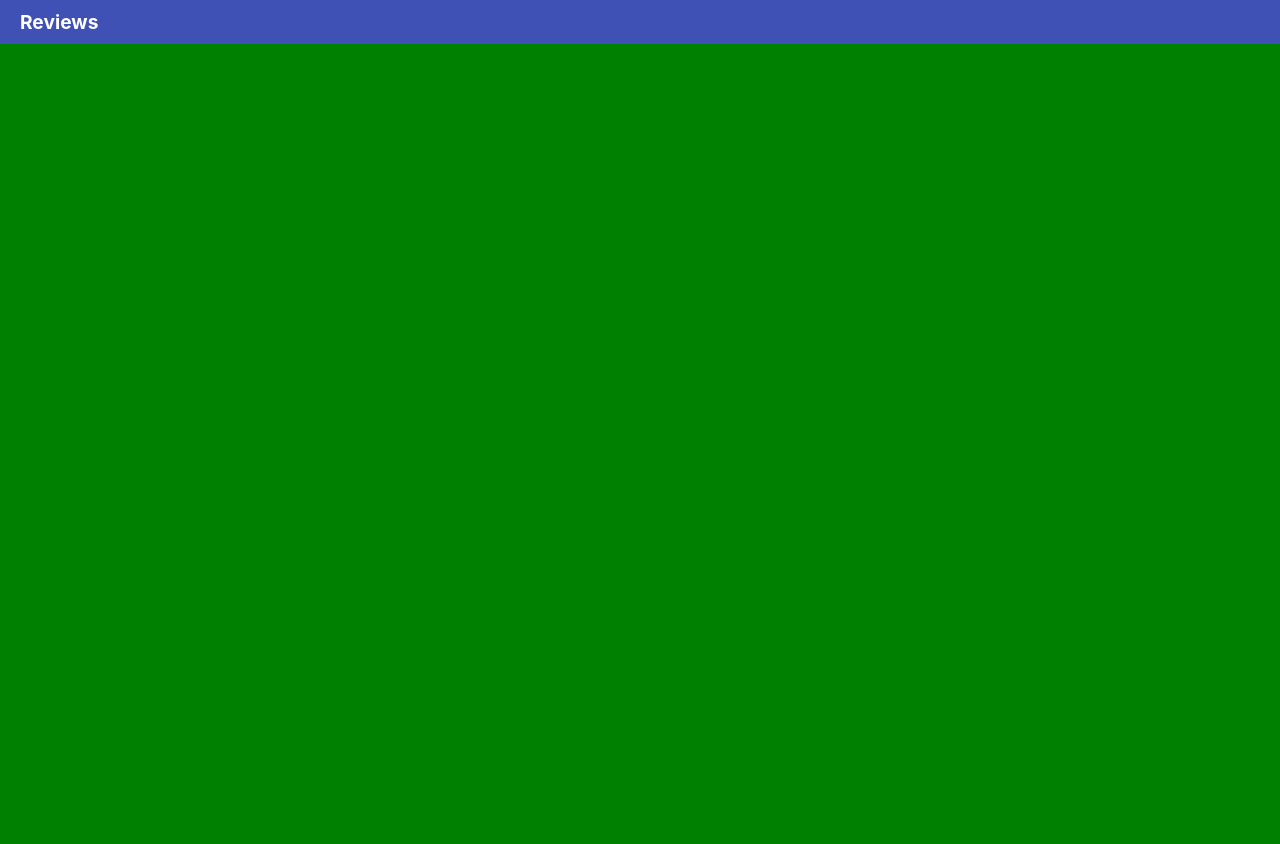
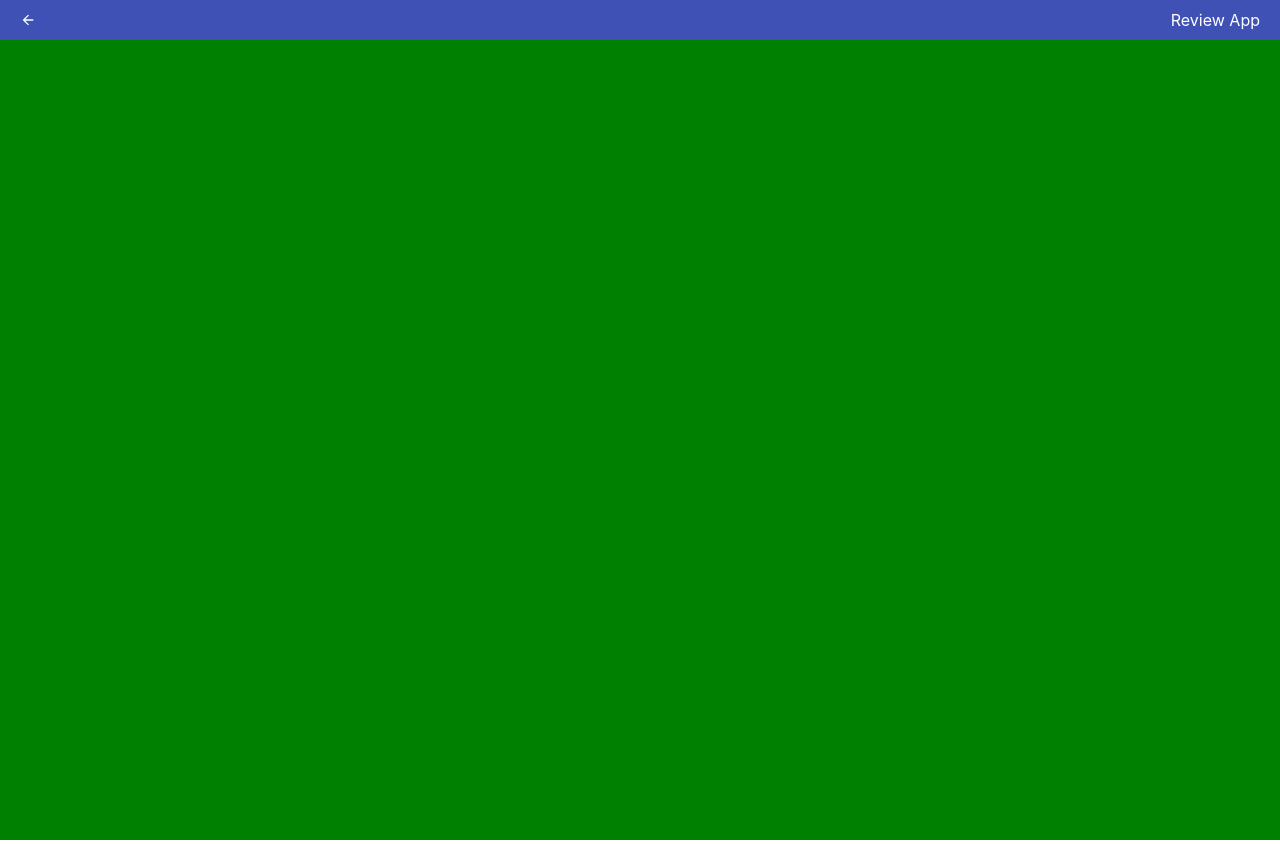
Before and after one commit to notancients/CMSC127-S2L-Project-Centeno-Mende-Robles, a React (Create React App) app in the folder frontend/cmsc127-frontend/: page /homepage in a window 1280 px wide. Built offline with nearby package versions, Linux system fonts and the light colour scheme.

Commit message:
feat: added rerender of appbar

```diff
--- a/frontend/cmsc127-frontend/src/pages/components/appbar.js
+++ b/frontend/cmsc127-frontend/src/pages/components/appbar.js
@@ -12,6 +12,7 @@ function AppBar() {
     const navigate = useNavigate();
     const [showMenu, setShowMenu] = useState(true);
     const { isLoggedIn, login, logout } = useContext(LoginContext);
+    const [renderAppBar, setRenderAppBar] = useState(false);
 
     const toggleMenu = () => {
         setShowMenu(!showMenu);
@@ -38,7 +39,7 @@ function AppBar() {
     isLoggedIn && (
         <div className="app-bar">
             <div className='flex row'>
-                <BackButton/>
+                <BackButton renderAppBar={() => {setRenderAppBar(!renderAppBar)}}/>
                 <div className="app-bar-title">Welcome {first_name}!</div>
             </div>
             <nav className={`app-bar-nav ${showMenu ? 'active' : ''}`}>
@@ -53,7 +54,10 @@ function AppBar() {
     }
     {
     !isLoggedIn && (
-        <LandingAppBar/>
+        <div className='app-bar'>
+            <BackButton renderAppBar={() => {setRenderAppBar(!renderAppBar)}}/>
+            Review App
+        </div>
     )
     }
     </>
--- a/frontend/cmsc127-frontend/src/pages/components/back_button.js
+++ b/frontend/cmsc127-frontend/src/pages/components/back_button.js
@@ -1,12 +1,13 @@
 import {MdArrowBack as Back} from 'react-icons/md'
 import { useNavigate, useHistory, useLocation } from 'react-router-dom';
 
-function BackButton() {
+function BackButton({renderAppBar}) {
 
     const navigate = useNavigate();
 
     function goBack() {
         navigate(-1);
+        renderAppBar();
     };
 
     return(
```
